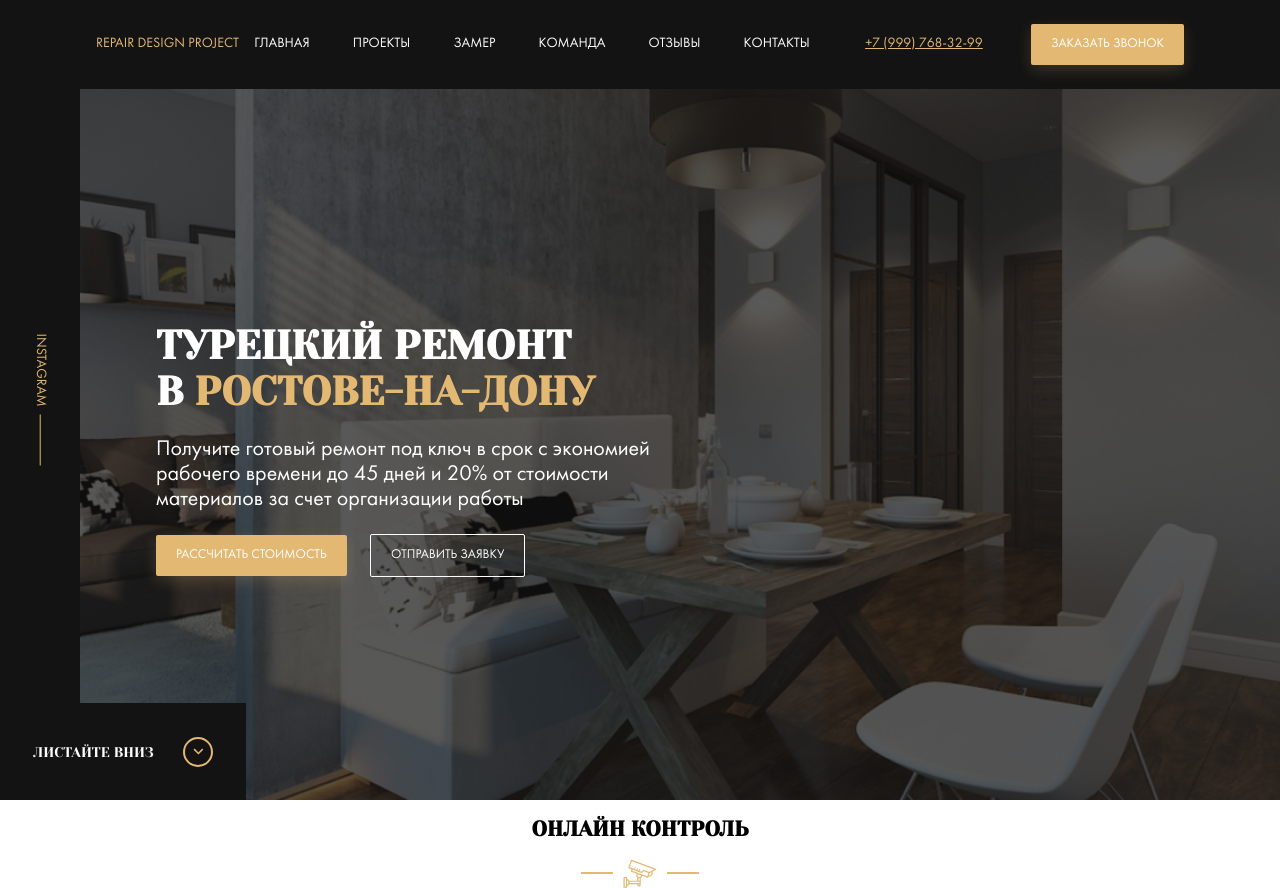
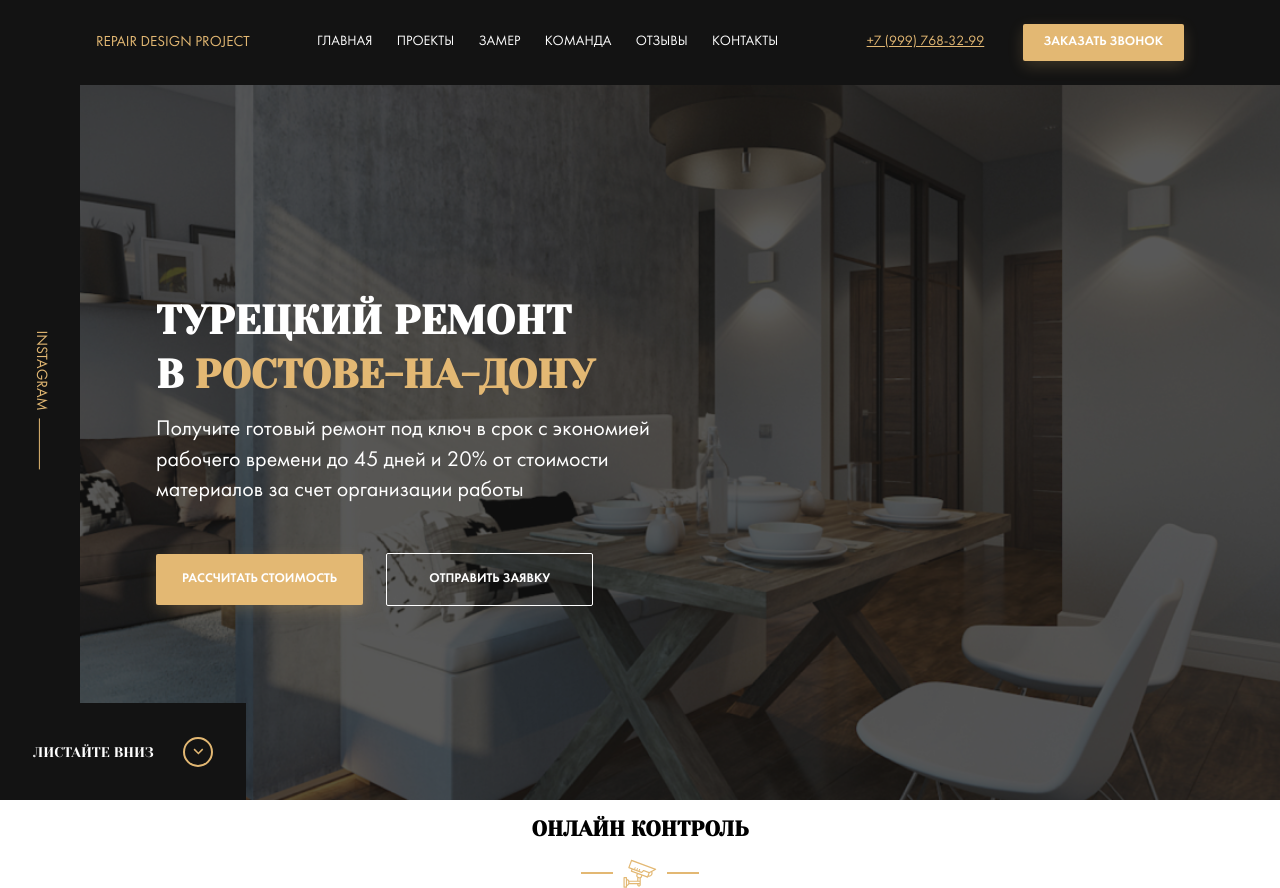
Before and after one commit to saukele/repair_design_project, a website: page index.html in a window 1280 px wide. Drawn offline with Linux system fonts and the light colour scheme; files whose address does not match are found by name.

Commit message:
refact: make responsive layout for header and hero using pixel perfect

```diff
--- a/sass/_interface.sass
+++ b/sass/_interface.sass
@@ -1,5 +1,6 @@
 .button
-  padding: 13px 20px
+  // padding: 12px 21px
+  font-family: 'Futura Demi', sans-serif
   border: none
   border-radius: 2px
   text-transform: uppercase
@@ -7,13 +8,15 @@
   &:hover
     cursor: pointer
   &--primary
+    padding: 18px 26px
     background-color: $primary
     color: $light
     box-shadow: 0px 5px 15px rgba($primary, 0.2)
-    transition: box-shadow 0.3s
+    transition: box-shadow, 0.3s
     &:hover
       box-shadow: none
   &--outline
+    padding: 18px 42px
     border: 1px solid $light
     background-color: transparent
     color: $light
--- a/sass/_media.sass
+++ b/sass/_media.sass
@@ -13,6 +13,8 @@
     &__content
       margin-left: 0
 @media screen and ( max-width: 570px )
+  .logo
+    margin: 0
   .contacts
     &__phone
       margin-right: 0
@@ -34,6 +36,13 @@
       display: block
       min-width: 22.86rem
       margin-bottom: 1.86rem
+@media screen and ( max-height: 992px )
+  .nav
+    &__item
+      margin-right: 1.5rem
+  .contacts
+    &__phone
+      margin-right: 2.5rem
 @media screen and ( max-height: 530px )
   .hero
     &__scroll-down
--- a/sass/templates/_header.sass
+++ b/sass/templates/_header.sass
@@ -11,6 +11,7 @@
   justify-content: space-between
   align-items: center
 .logo
+  font-size: 1.075rem
   color: $primary
   text-transform: uppercase
 .nav
@@ -18,7 +19,7 @@
     color: $light
     text-decoration: none
     text-transform: uppercase
-    margin-right: 2.85rem
+    margin-right: 2.6rem
     transition: color 0.2s
     &:hover
       color: $primary
@@ -27,3 +28,5 @@
 .contacts
   &__phone
     margin-right: 45px
+  &__button
+    padding: 11px 21px
--- a/sass/templates/_hero.sass
+++ b/sass/templates/_hero.sass
@@ -23,6 +23,9 @@
   &__text
     font-size: 1.57rem
     max-width: 500px
+    line-height: 139%
+    margin: 0
+    margin-bottom: 3.3rem
   &__button
     margin-right: 20px
   &__instagram
@@ -66,6 +69,7 @@
     text-decoration: none
     transform: rotate(90deg)
     line-height: 0.8
+    font-size: 1.1rem
     &::after
       content: ''
       width: 51px
@@ -77,5 +81,7 @@
   font-family: 'Yeseva One', cursive
   text-transform: uppercase
   font-size: 2.857rem
+  line-height: 1.34
+  margin-bottom: 1rem
   &--primary
     color: $primary
```
Also changed, not shown: css/style.css.
